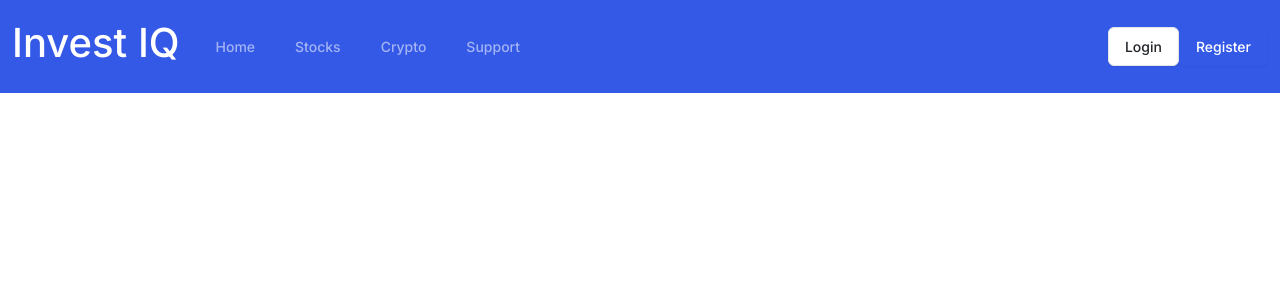
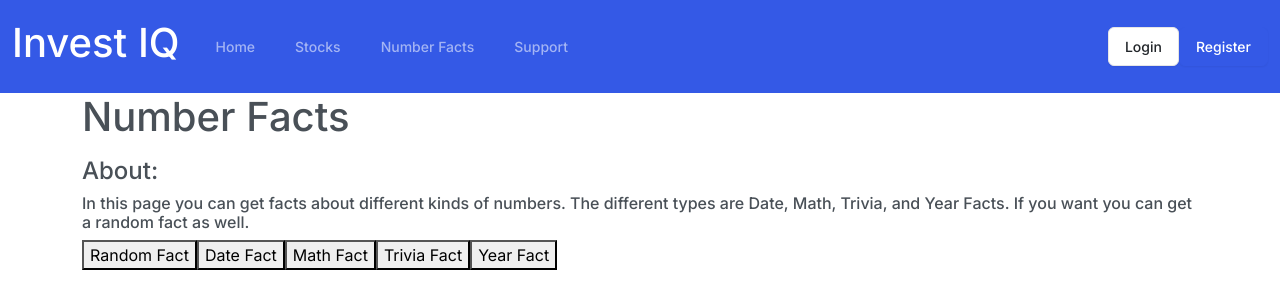
Before and after one commit to sfazliddin/InvestingWebsite, a React (Vite) app: page /numbers-facts in a window 1280 px wide. Shown: the top 308 px of the page. Built offline with nearby package versions, Linux system fonts and the light colour scheme; no server answers.

Commit message:
changing the objective of the website

```diff
--- a/src/App.jsx
+++ b/src/App.jsx
@@ -5,10 +5,11 @@
 import Login from "./pages/Login";
 import Register from "./pages/Register";
 import Stocks from "./pages/Stocks";
-import Crypto from "./pages/Crypto";
+
 import MyNavbar from "./components/navbar";
 import Support from "./pages/Support";
 import { Container } from "react-bootstrap";
+import Numbers from "./pages/Numbers";
 
 function App() {
   return (
@@ -20,7 +21,7 @@
           <Route path="/login" element={<Login />} />
           <Route path="/register" element={<Register />} />
           <Route path="/stocks" element={<Stocks />} />
-          <Route path="/crypto" element={<Crypto />} />
+          <Route path="/numbers-facts" element={<Numbers />} />
           <Route path="/support" element={<Support />} />
         </Routes>
       </Container>
--- a/src/components/navbar.jsx
+++ b/src/components/navbar.jsx
@@ -34,8 +34,8 @@
               </a>
             </li>
             <li className="nav-item">
-              <a className="nav-link" href="/crypto">
-                Crypto
+              <a className="nav-link" href="/numbers-facts">
+                Number Facts
               </a>
             </li>
             <li className="nav-item">
--- a/src/pages/Crypto.jsx
+++ /dev/null
@@ -1,4 +0,0 @@
-const Crypto = () => {
-  return <div>crypto</div>;
-};
-export default Crypto;
--- /dev/null
+++ b/src/pages/Numbers.jsx
@@ -0,0 +1,54 @@
+import axios from "axios";
+import { useEffect, useState } from "react";
+const url = "https://numbersapi.p.rapidapi.com/random/trivia";
+// const randomFact = () => {
+//   const [fact, setFact] = useState("");
+//   // const [loading, setLoading] = useState(false);
+//   // const [error, setError] = useState(false);
+//   const getFact = async () => {
+//     // setLoading(true);
+//     // setError(false);
+//     const request = await axios.get(url);
+//     // setLoading(false);
+//     setFact(request.data);
+//   };
+//   // useEffect(()=>{
+//   //   getFact()
+//   // },[])
+// };
+
+const Numbers = () => {
+  const [fact, setFact] = useState("");
+  // const [loading, setLoading] = useState(false);
+  // const [error, setError] = useState(false);
+  const getFact = async () => {
+    // setLoading(true);
+    // setError(false);
+    const request = await axios.get(url);
+    // setLoading(false);
+    setFact(request.data);
+  };
+  useEffect((fact) => {
+    getFact();
+    console.log(fact);
+  }, []);
+  return (
+    <div>
+      <h1>Number Facts</h1>
+
+      <p>{fact}</p>
+      <h4>About:</h4>
+      <h6>
+        In this page you can get facts about different kinds of numbers. The
+        different types are Date, Math, Trivia, and Year Facts. If you want you
+        can get a random fact as well.
+      </h6>
+      <button>Random Fact</button>
+      <button>Date Fact</button>
+      <button>Math Fact</button>
+      <button>Trivia Fact</button>
+      <button>Year Fact</button>
+    </div>
+  );
+};
+export default Numbers;
```
